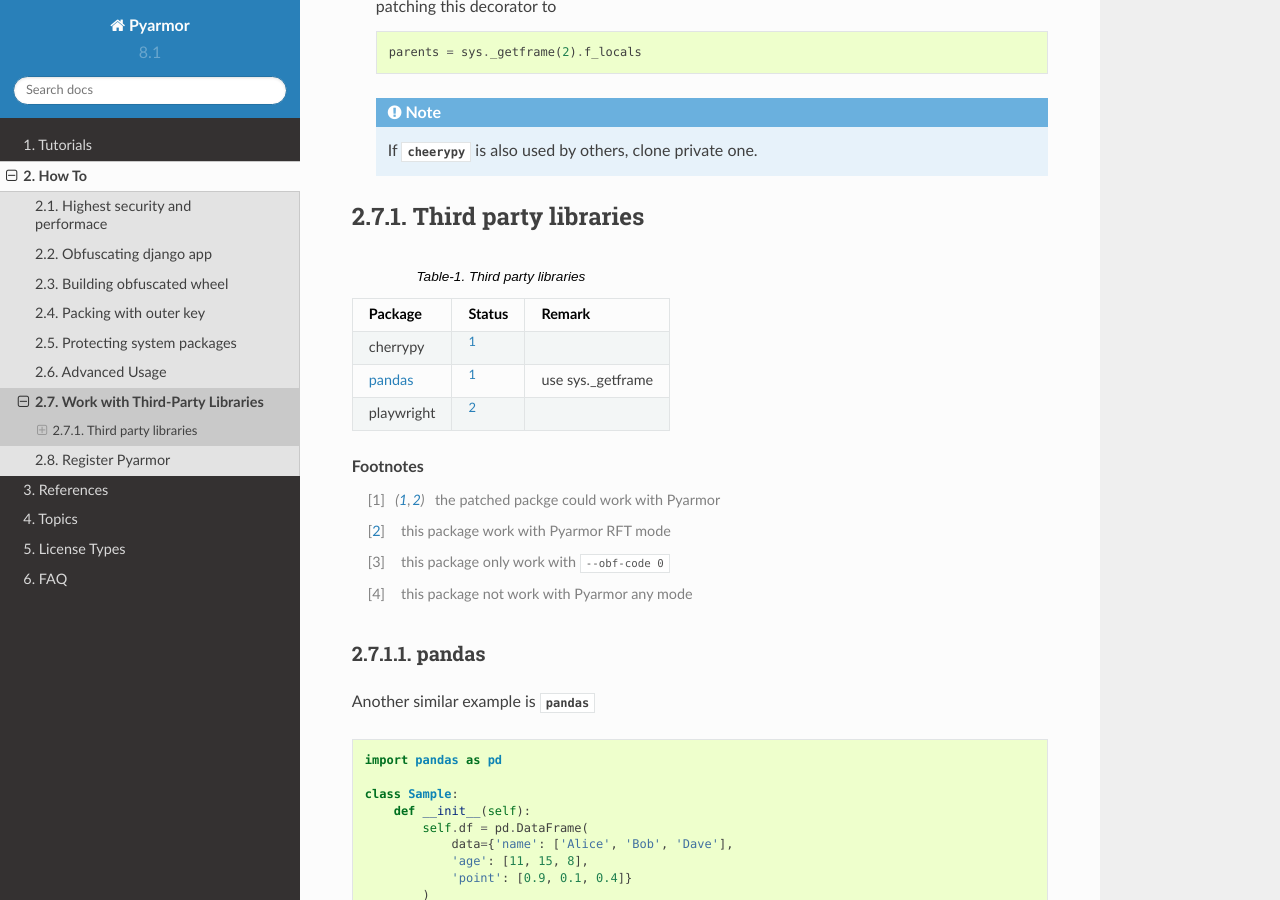
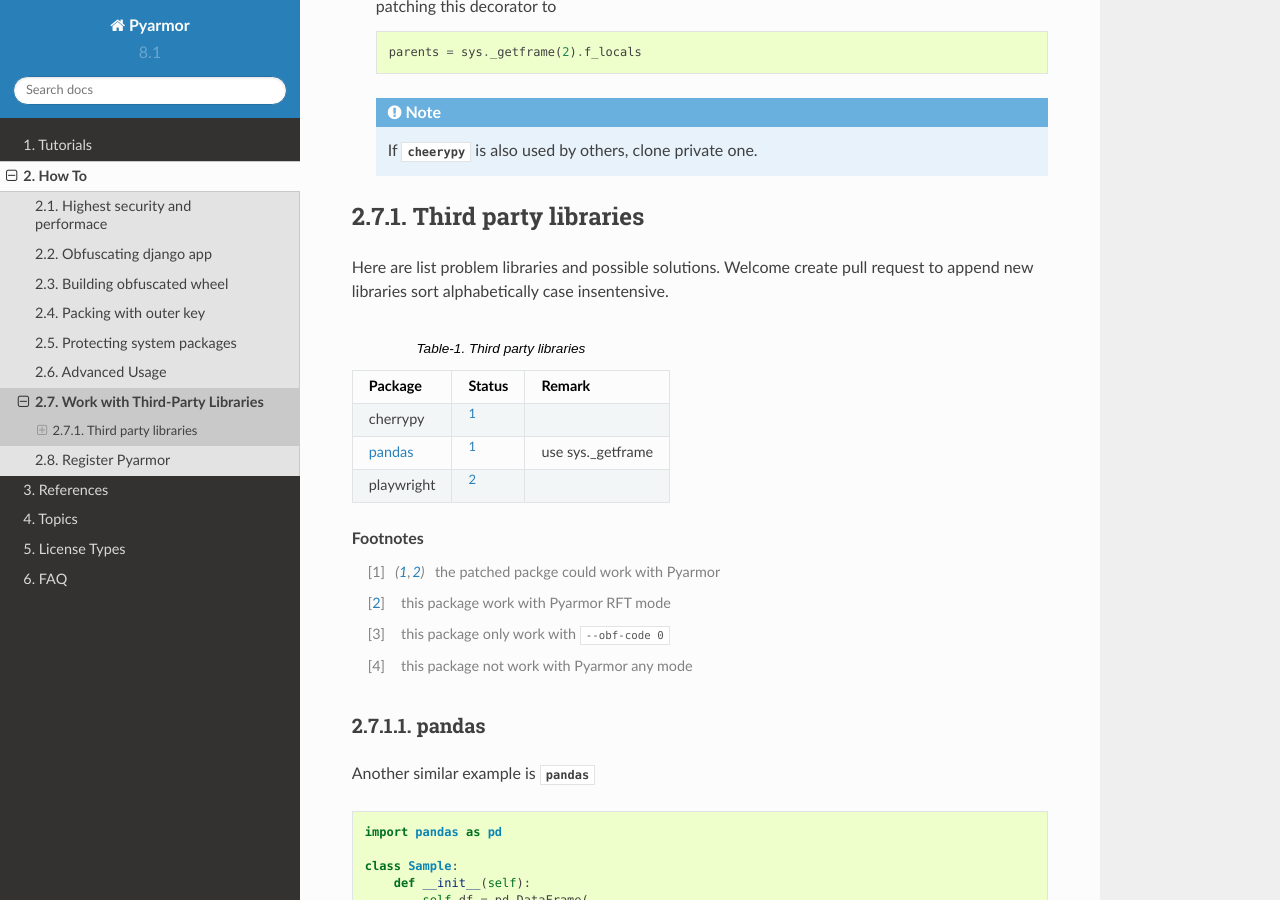
Before and after one commit to dashingsoft/pyarmor, a Sphinx documentation site: the page built from docs/how-to/third-party.rst, in a window 1280 px wide and 900 px high, scrolled down 1919 px. Built offline with Sphinx 7.4.7 and the Read the Docs theme 2.0.0, drawn with Linux system fonts in a browser that asks for light colours.

Commit message:
Refine doc

```diff
--- a/docs/how-to/third-party.rst
+++ b/docs/how-to/third-party.rst
@@ -88,6 +88,8 @@
 Third party libraries
 =====================
 
+Here are list problem libraries and possible solutions. Welcome create pull request to append new libraries sort alphabetically case insentensive.
+
 .. list-table:: Table-1. Third party libraries
    :header-rows: 1
 
```
